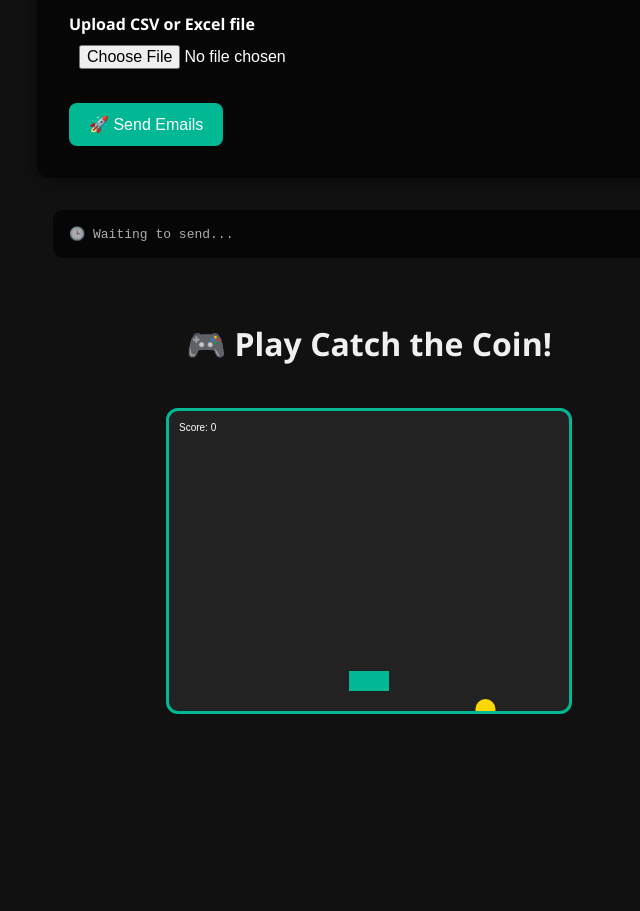
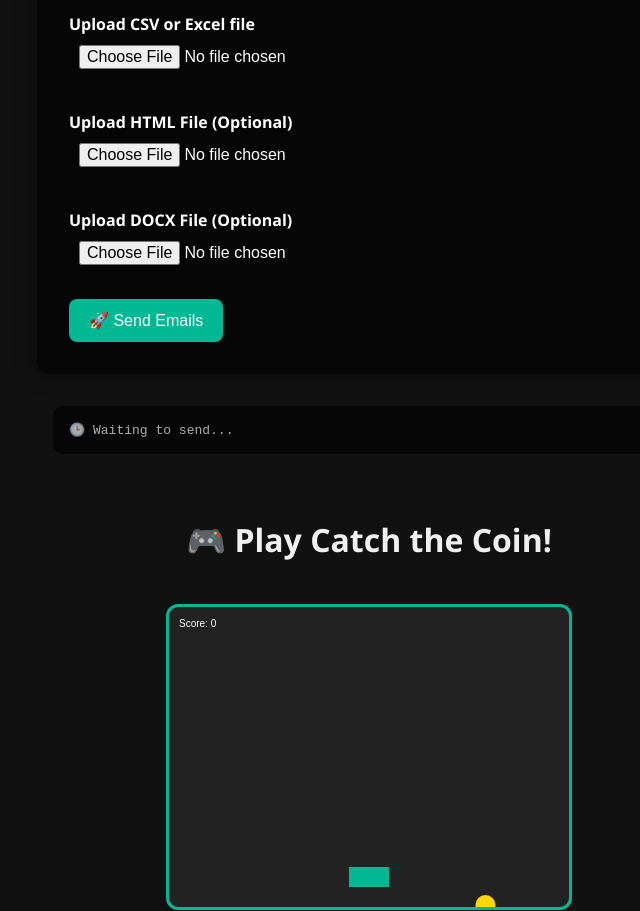
Before and after one commit to AERREN/email-backend, a plain HTML site: page index.html in a window 1280 px wide. Shown: the part 879-1790 px from the top of the page, without its empty margins (271-911 px from the left). Before the commit the page ends 1662 px from the top, so only its background shows below. Drawn offline with Linux system fonts and the light colour scheme.

Commit message:
index.html

```diff
--- a/index.html
+++ b/index.html
@@ -128,10 +128,16 @@
       <input type="text" name="subject" required placeholder="Subject line">
     </label>
     <label>Email Body
-      <textarea name="body" rows="6" required placeholder="Dear {first_name}, ..."></textarea>
+      <textarea name="body" rows="6" placeholder="Dear {first_name}, ..."></textarea>
     </label>
     <label>Upload CSV or Excel file
       <input type="file" name="file" required>
+    </label>
+    <label>Upload HTML File (Optional)
+      <input type="file" name="html_file" accept=".html">
+    </label>
+    <label>Upload DOCX File (Optional)
+      <input type="file" name="docx_file" accept=".docx">
     </label>
     <button type="submit">🚀 Send Emails</button>
   </form>
```
